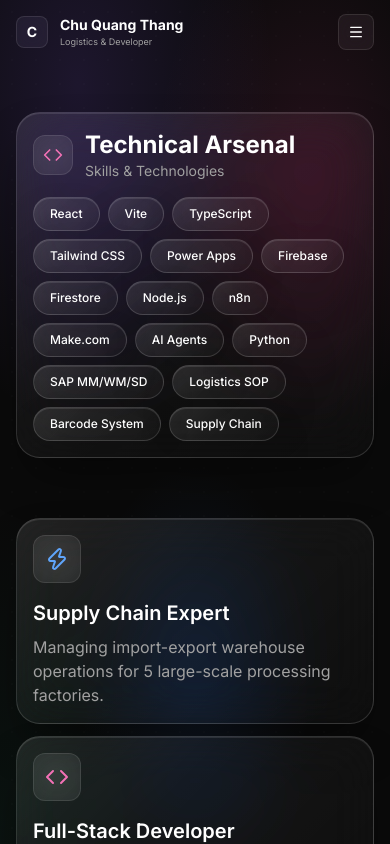
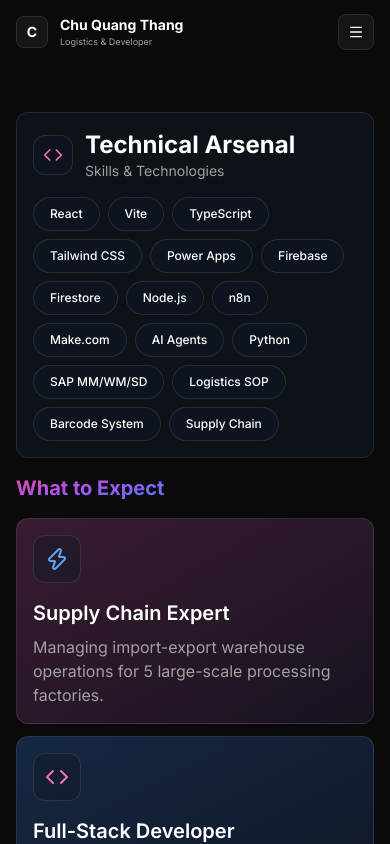
Before and after one commit to thangcq0310/my-portfolio, a React (Vite) app: page /skills in a window 390 px wide. Shown: the top 844 px of the page. Built offline with nearby package versions, Linux system fonts and the light colour scheme.

Commit message:
feat: implement responsive portfolio layout with sidebar navigation and section components

```diff
--- a/src/components/Layout.tsx
+++ b/src/components/Layout.tsx
@@ -65,16 +65,16 @@ export function Layout({ children }: LayoutProps) {
       </a>
 
       {/* Animated Background - Gradient Mesh */}
-      <div className="fixed inset-0 bg-mesh pointer-events-none" />
-      <div className="fixed inset-0 bg-dots pointer-events-none opacity-30" />
+      {/* TEMP DISABLED: <div className="fixed inset-0 bg-mesh pointer-events-none" /> */}
+      {/* TEMP DISABLED: <div className="fixed inset-0 bg-dots pointer-events-none opacity-30" /> */}
 
        {/* Floating Sidebar - Desktop */}
        <aside className={cn(
          "fixed left-0 top-0 h-full transition-all duration-300 hidden lg:flex flex-col z-50",
          sidebarCollapsed ? "w-20" : "w-72"
        )}>
-         {/* Sidebar Background */}
-         <div className="absolute inset-0 glass-sidebar" />
+{/* Sidebar Background */}
+          {/* TEMP DISABLED: <div className="absolute inset-0 glass-sidebar" /> */}
 
          {/* Content */}
          <div className="relative z-10 flex flex-col h-full p-6">
@@ -82,7 +82,7 @@ export function Layout({ children }: LayoutProps) {
             <div className={cn("text-center", sidebarCollapsed ? "mb-4" : "mb-8")}>
               <motion.div
                 whileHover={{ scale: 1.05 }}
-                className="w-20 h-20 mx-auto rounded-2xl glass-card flex items-center justify-center cursor-pointer glow-pink"
+                className="w-20 h-20 mx-auto rounded-2xl bg-gray-900/50 border border-white/10 rounded-xl flex items-center justify-center cursor-pointer glow-pink"
               >
                 <span className="text-3xl font-bold text-gradient">
                   {resume.name.charAt(0)}
@@ -214,6 +214,7 @@ export function Layout({ children }: LayoutProps) {
         <div className={cn(
           "absolute inset-0 transition-all duration-300",
           scrolled ? "glass glass-header" : "bg-transparent"
+          /* TEMP DISABLED glass effects */
         )} />
         <div className="relative z-10 flex items-center justify-between h-full px-4">
           <div className="flex items-center gap-3">
--- a/src/components/sections/About.tsx
+++ b/src/components/sections/About.tsx
@@ -75,7 +75,7 @@ export function AboutSection() {
 
         {/* Bio Cards - Liquid Glass */}
         <motion.div variants={fadeInUp} className="grid grid-cols-1 lg:grid-cols-2 gap-4">
-          <div className="liquid-glass p-5 hover-lift">
+          <div className="bg-gray-900/50 border border-white/10 rounded-xl p-5 hover-lift">
             <div className="flex items-center gap-2 mb-4">
               <Sparkles className="w-4 h-4 text-pink-400" />
               <span className="text-xs font-medium text-pink-400 uppercase tracking-wider">Overview</span>
@@ -88,7 +88,7 @@ export function AboutSection() {
             </p>
           </div>
 
-          <div className="liquid-glass p-5 hover-lift border-l-2 border-pink-500/50">
+          <div className="bg-gray-900/50 border border-white/10 rounded-xl p-5 hover-lift border-l-2 border-pink-500/50">
             <div className="flex items-center gap-2 mb-4">
               <Sparkles className="w-4 h-4 text-blue-400" />
               <span className="text-xs font-medium text-blue-400 uppercase tracking-wider">Mission</span>
@@ -136,7 +136,7 @@ export function AboutSection() {
           </div>
           <div className="flex items-center gap-2 text-base text-muted-foreground px-3 py-2 rounded-lg transition-colors">
             <span className="w-2 h-2 rounded-full bg-emerald-400 animate-pulse" aria-hidden="true" />
-            <span>Available for opportunities</span>
+            <span>Contact me for more information</span>
           </div>
         </motion.div>
       </motion.div>
--- a/src/components/sections/Experience.tsx
+++ b/src/components/sections/Experience.tsx
@@ -49,7 +49,7 @@ export function ExperienceSection() {
               key={exp.title + idx}
               variants={fadeInUp}
               whileHover={{ x: 6 }}
-              className={`liquid-glass p-4 bg-gradient-to-br ${gradients[idx % 2]} relative overflow-hidden group`}
+              className={`bg-gray-900/50 border border-white/10 rounded-xl p-4 bg-gradient-to-br ${gradients[idx % 2]} relative overflow-hidden group`}
             >
               {/* Glow accent */}
               <div className={`absolute top-0 right-0 w-32 h-32 rounded-full blur-3xl opacity-50 ${
@@ -59,7 +59,7 @@ export function ExperienceSection() {
               <div className="relative flex items-start gap-5">
                 {/* Icon/Logo */}
                 <div
-                  className={`w-14 h-14 rounded-xl liquid-glass flex items-center justify-center font-bold text-lg shrink-0 group-hover:scale-110 transition-transform ${
+                  className={`w-14 h-14 rounded-xl bg-gray-900/50 border border-white/10 flex items-center justify-center font-bold text-lg shrink-0 group-hover:scale-110 transition-transform ${
                     idx === 0 ? "text-pink-400" : "text-blue-400"
                   }`}
                 >
--- a/src/components/sections/Portfolio.tsx
+++ b/src/components/sections/Portfolio.tsx
@@ -45,13 +45,13 @@ export function PortfolioSection() {
             key={project.title}
             variants={fadeInUp}
             whileHover={{ y: -8, scale: 1.01 }}
-            className="liquid-glass overflow-hidden group h-full flex flex-col min-h-[20rem]"
+            className="bg-gray-900/50 border border-white/10 rounded-xl overflow-hidden group h-full flex flex-col min-h-[20rem]"
             role="article"
           >
             {/* Project Image Placeholder */}
             <div className="relative h-48 bg-gradient-to-br from-pink-500/10 via-purple-500/10 to-blue-500/10 flex-shrink-0">
               <div className="absolute inset-0 flex items-center justify-center">
-                <div className="w-16 h-16 rounded-2xl liquid-glass flex items-center justify-center group-hover:scale-110 transition-transform">
+                <div className="w-16 h-16 rounded-2xl bg-gray-900/50 border border-white/10 rounded-xl flex items-center justify-center group-hover:scale-110 transition-transform">
                   <Folder className="w-8 h-8 text-pink-400" />
                 </div>
               </div>
--- a/src/components/sections/Skills.tsx
+++ b/src/components/sections/Skills.tsx
@@ -31,10 +31,10 @@ export function SkillsSection() {
         whileInView={{ opacity: 1, y: 0 }}
         viewport={{ once: true }}
         transition={{ duration: 0.6 }}
-        className="liquid-glass p-4 mb-4"
+        className="bg-gray-900/50 border border-white/10 rounded-xl p-4 mb-4"
       >
         <div className="flex items-center gap-3 mb-4">
-          <div className="w-10 h-10 rounded-xl glass flex items-center justify-center">
+          <div className="w-10 h-10 rounded-xl bg-gray-900/50 border border-white/10 flex items-center justify-center">
             <Code className="w-5 h-5 text-pink-400" />
           </div>
           <div>
@@ -56,7 +56,7 @@ export function SkillsSection() {
               variants={fadeInUp}
               whileHover={{ scale: 1.1 }}
               whileTap={{ scale: 0.95 }}
-              className="liquid-glass px-4 py-2 rounded-full text-xs font-medium cursor-default hover-glow"
+              className="bg-gray-900/50 border border-white/10 rounded-full px-4 py-2 text-xs font-medium cursor-default hover-glow"
               role="listitem"
             >
               {skill}
@@ -88,9 +88,9 @@ export function SkillsSection() {
                 viewport={{ once: true }}
                 transition={{ delay: idx * 0.1 }}
                 whileHover={{ y: -6, scale: 1.02 }}
-                className={`liquid-glass p-4 bg-gradient-to-br ${colors[idx % 3]} cursor-default`}
+                className={`bg-gray-900/50 border border-white/10 rounded-xl p-4 bg-gradient-to-br ${colors[idx % 3]} cursor-default`}
               >
-                <div className={`w-12 h-12 rounded-xl glass flex items-center justify-center ${attr.color} mb-4`}>
+                <div className={`w-12 h-12 rounded-xl bg-gray-900/50 border border-white/10 flex items-center justify-center ${attr.color} mb-4`}>
                   <Icon className="w-6 h-6" />
                 </div>
                 <h4 className="text-xl font-semibold">{attr.label}</h4>
```
Also changed, not shown: 1 other file (tests, documents, lock files or other folders).
